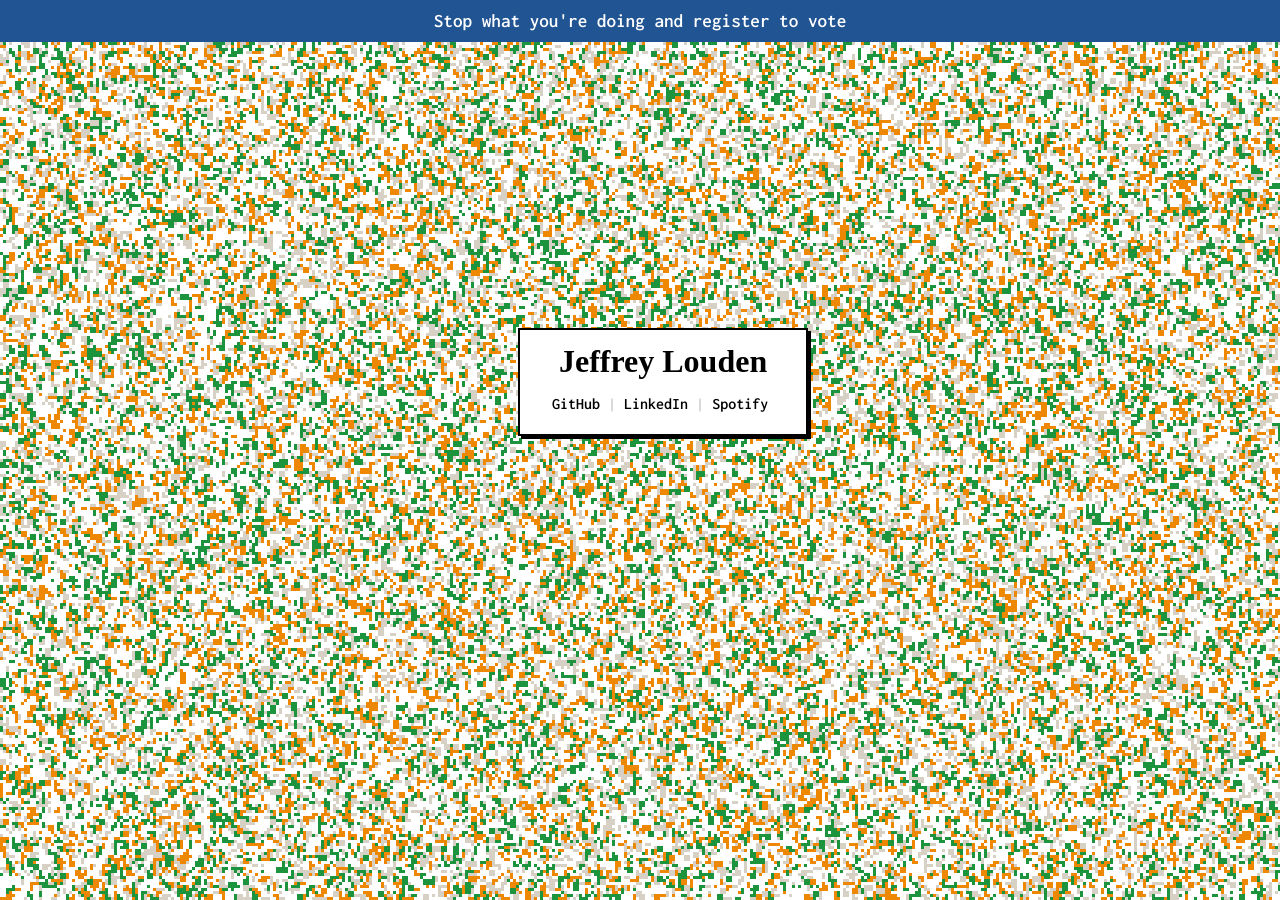
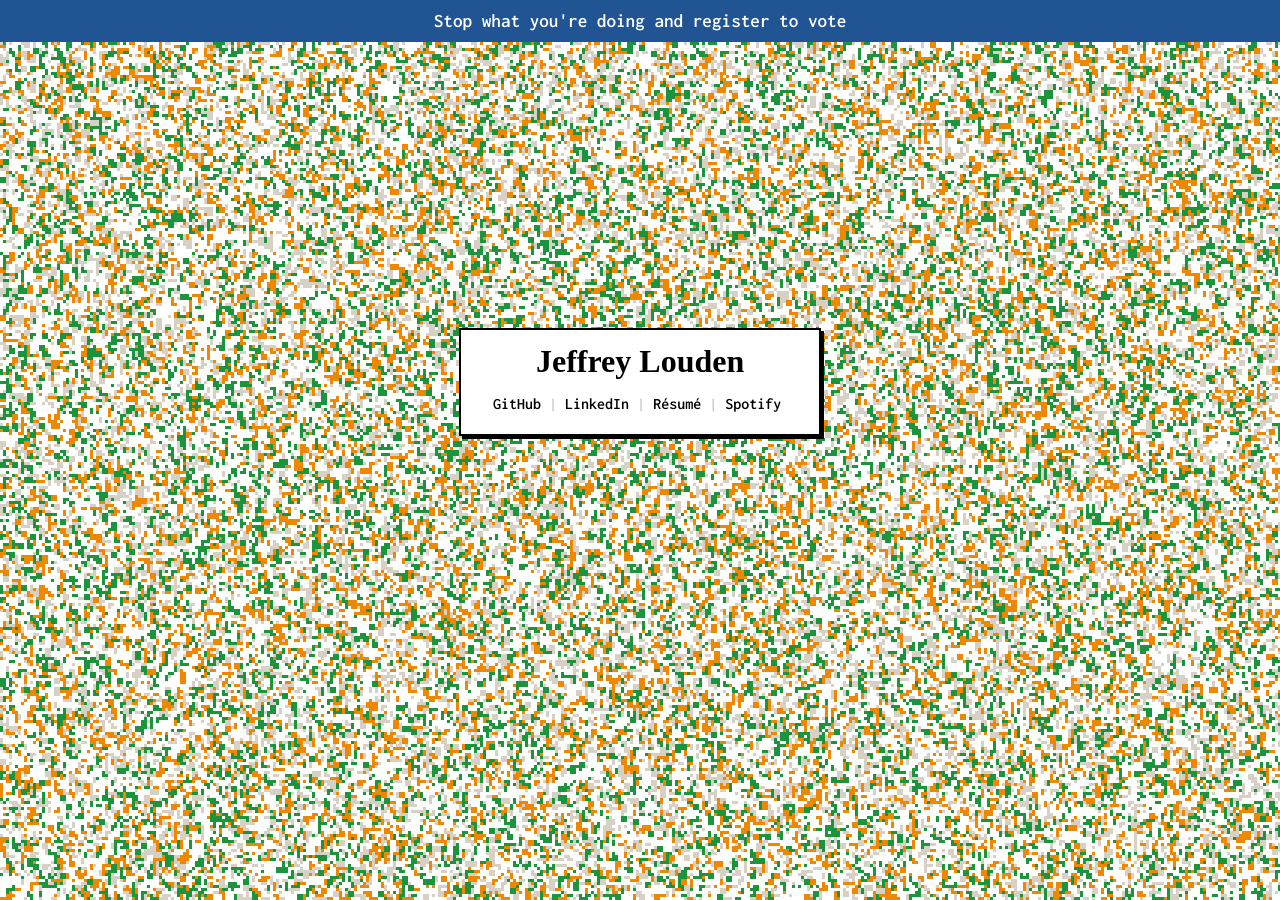
Before and after one commit to jeffreylouden/jeffreylouden.github.com, a Jekyll site: the page built from index.html, in a window 1280 px wide. Built offline with Jekyll 4.4.1, drawn with Linux system fonts in a browser that asks for light colours; some web fonts are replaced.

Commit message:
Add resume link to Notion

```diff
--- a/_data/social.yml
+++ b/_data/social.yml
@@ -4,6 +4,9 @@
 - url: "https://www.linkedin.com/in/jeffreylouden/"
   alt_text: "Jeffrey Louden on LinkedIn"
   display_domain: "LinkedIn"
+- url: "https://www.notion.so/Jeffrey-Louden-he-him-his-0d59759df96e4916861c62ffe32127a7"
+  alt_text: "Jeffrey Louden's résumé"
+  display_domain: "Résumé"
 - url: "https://open.spotify.com/artist/1StA8AerdXMt7OiCesjlxI?si=P13iP_JxQ0iKkGp6Sd2mTw"
   alt_text: "Warm Record on Spotify"
   display_domain: "Spotify"
--- a/css/style.css
+++ b/css/style.css
@@ -251,6 +251,7 @@ header {
 @media only screen and (min-width: 500px) {
     header {
         top: calc(50% - 122px);
+        left: calc(50% - 181px);
     }
 
     #social {
```
Also changed, not shown: css/style.min.css.
